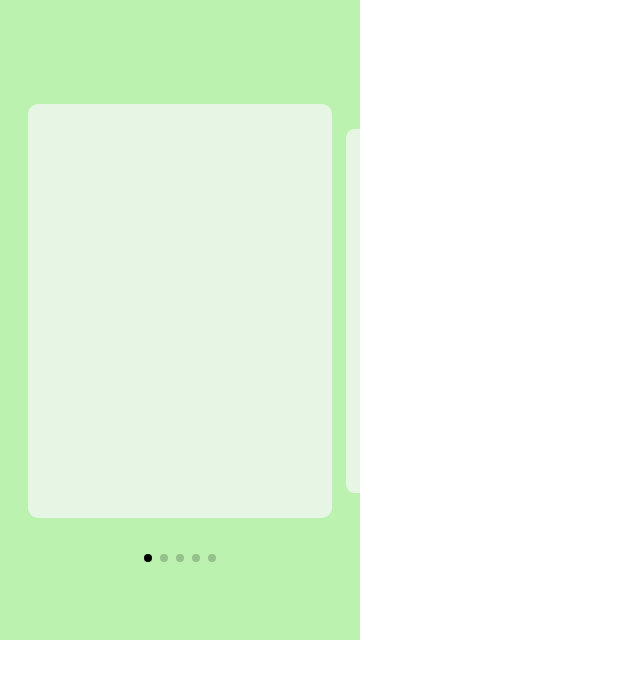
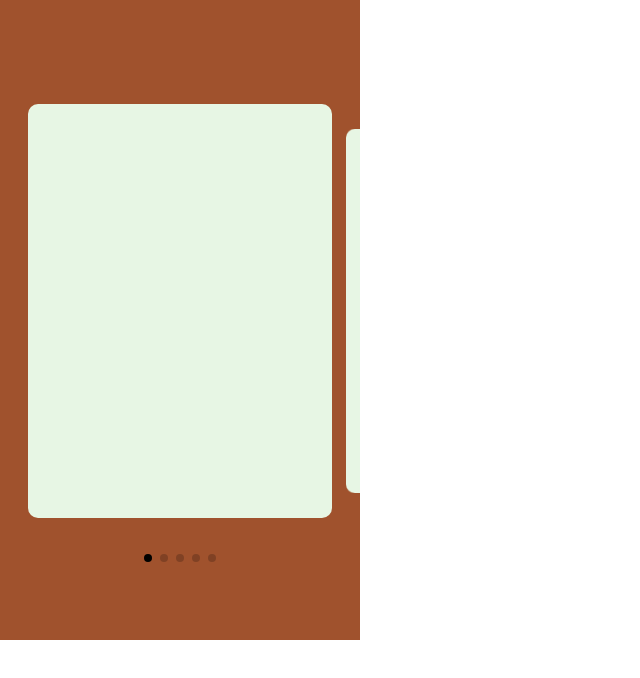
Before and after one commit to offf-dev/github.io, a website: page index.html in a window 1280 px wide. Shown: the whole page, without its empty margins (0-640 px from the left). Drawn offline with nearby package versions, Linux system fonts and the light colour scheme.

Commit message:
change theme-color: exp2

```diff
--- a/css/styles.css
+++ b/css/styles.css
@@ -25,6 +25,7 @@ body {
     max-height: 100vh;
 }
 [data-slide="0"] {background-color: rgb(187,242,175);}
+[data-slide="0"] {background-color: sienna;}
 [data-slide="1"] {background-color: rgb(191,236,181);}
 [data-slide="2"] {background-color: rgb(116,180,216);}
 [data-slide="3"] {background-color: rgb(222,199,217);}
```
